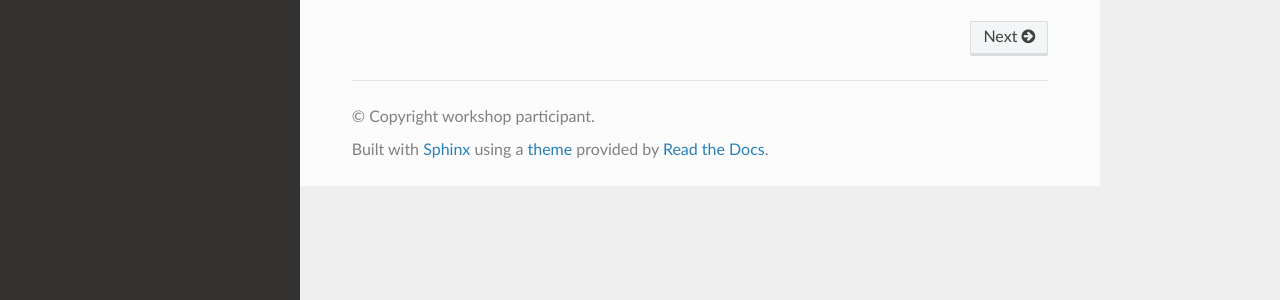
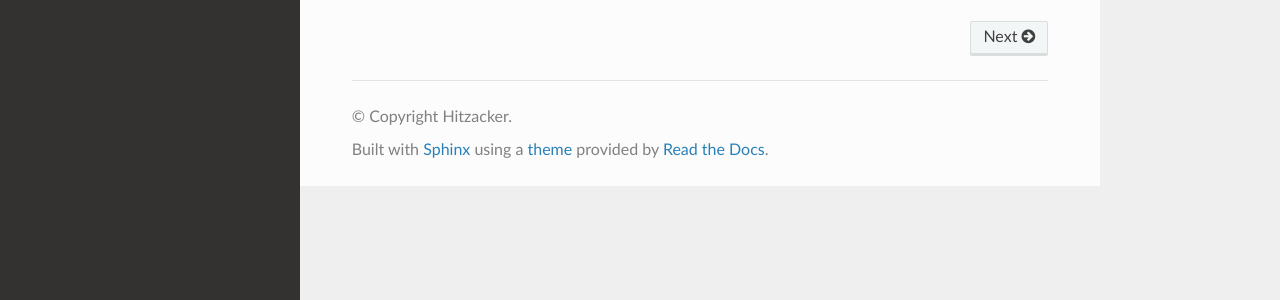
Before and after one commit to LutzGross/test-doc.io, a Sphinx documentation site: the page built from doc/index.rst, in a window 1280 px wide. Shown: the part 451-751 px from the top of the page. Built offline with Sphinx 7.4.7 and the Read the Docs theme 3.1.0, drawn with Linux system fonts in a browser that asks for light colours; pages that are not in the unit, such as notebooks, are missing from menus.

Commit message:
Update conf.py

```diff
--- a/doc/conf.py
+++ b/doc/conf.py
@@ -7,9 +7,9 @@
 # https://www.sphinx-doc.org/en/master/usage/configuration.html#project-information
 
 project = 'Example'
-copyright = 'workshop participant'
-author = 'workshop participant'
-release = '0.1'
+copyright = 'Hitzacker'
+author = 'LG'
+release = '1.1'
 
 
 # -- General configuration ---------------------------------------------------
```
